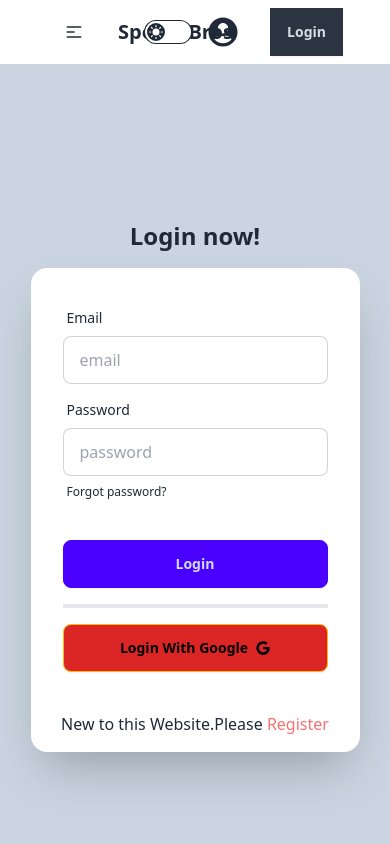
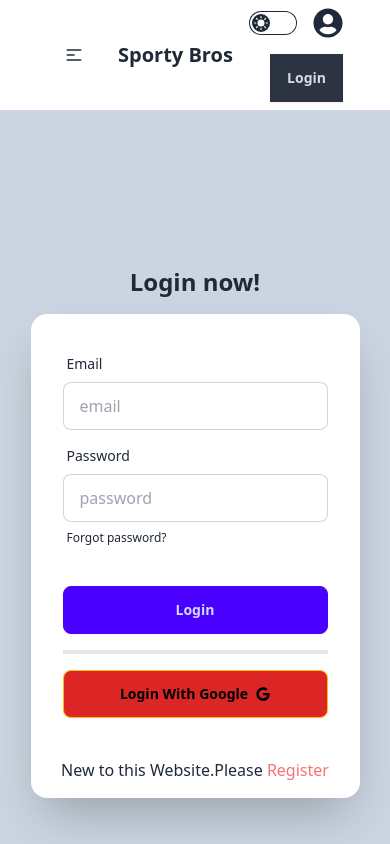
Before and after one commit to JubairAnjumRony/SportyBros-client, a React (Vite) app: page /login in a window 390 px wide. Shown: the top 844 px of the page. Built offline with nearby package versions, Linux system fonts and the light colour scheme; no server answers.

Commit message:
navbar responsiveness addded

```diff
--- a/src/components/Navbar.jsx
+++ b/src/components/Navbar.jsx
@@ -85,15 +85,15 @@ const Navbar = () => {
             </ul>
           </div>
 
-          <NavLink to ="/"className="btn btn-ghost text-xl">Sporty Bros</NavLink>
+          <NavLink to ="/"className="btn btn-ghost text-lg text-xl">Sporty Bros</NavLink>
 
         </div>
-        <div className="navbar-center hidden lg:flex">
+        <div className="navbar-center  hidden lg:flex">
           <ul className="menu menu-horizontal px-1">
            {links}
           </ul>
         </div>
-        <div className="navbar-end flex gap-4">
+        <div className="navbar-end flex flex-wrap sm:text-lg items-center md:flex gap-4">
 
 
         <label className="grid cursor-pointer place-items-center">
@@ -141,7 +141,7 @@ const Navbar = () => {
      <div className="relative group">
 
        <img
-         className="w-10 h-10 rounded-full cursor-pointer"
+         className="w-8 h-8 lg:w-10 h-10 rounded-full cursor-pointer"
          src={user?.photoURL}
          alt="User Avatar"
          title="Profile Picture"
--- a/src/pages/Login.jsx
+++ b/src/pages/Login.jsx
@@ -77,7 +77,7 @@ const Login = () => {
                  className="input input-bordered" autoComplete='current-password'required />
                  <label className="label">
 
-                   <Link to="/forgetpass" className="label-text-alt link link-hover">Forgot password?</Link>
+                   <Link to="" className="label-text-alt link link-hover">Forgot password?</Link>
                  </label>
                </div>
                <div className="form-control mt-6 ">
```
Also changed, not shown: src/components/ResetPass.jsx (deleted).
